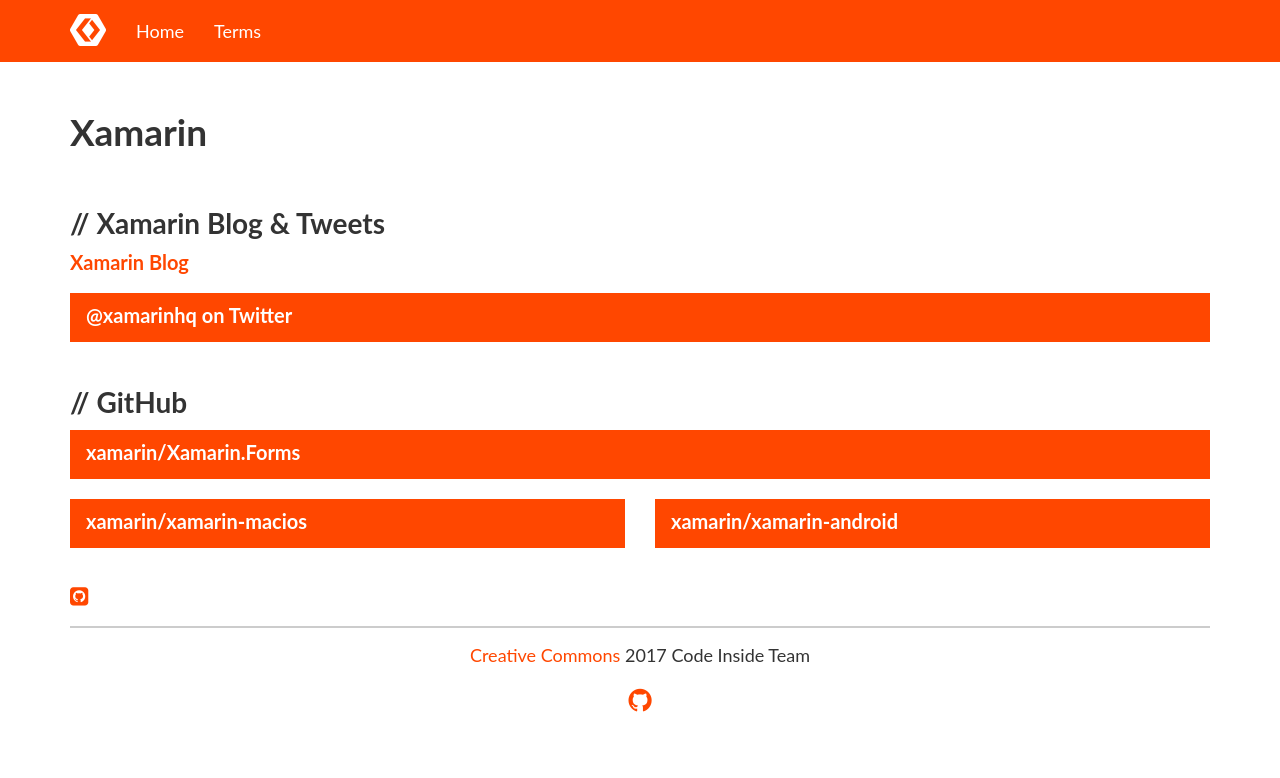
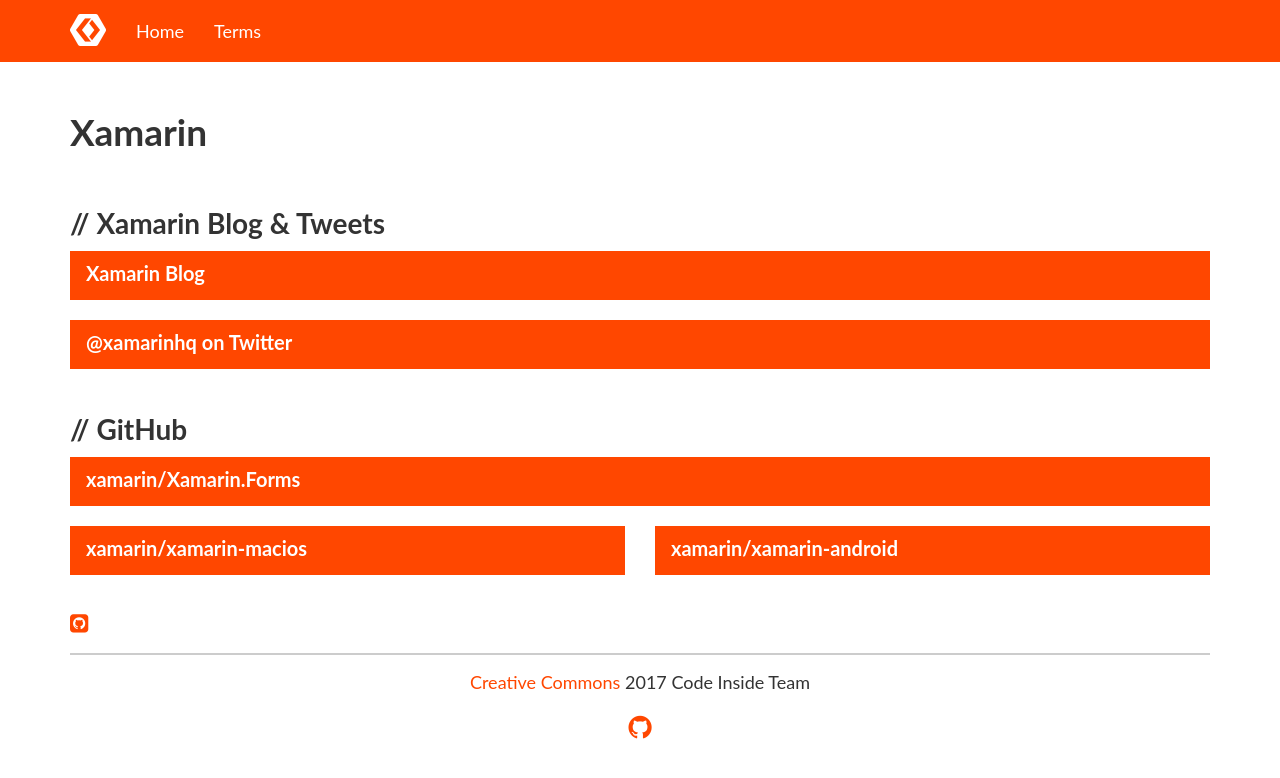
Before and after one commit to Code-Inside/KnowYourStack, a Jekyll site: the page built from _pages/xamarin.html, in a window 1280 px wide. Shown: the top 778 px of the page. Built offline with Jekyll 4.4.1, drawn with Linux system fonts in a browser that asks for light colours; nearby versions of some CDN libraries.

Commit message:
Update xamarin.html

```diff
--- a/_pages/xamarin.html
+++ b/_pages/xamarin.html
@@ -14,7 +14,7 @@
         <div class="col-md-12">
 
             <div class="list-group">
-                <a href="https://blog.xamarin.com/ class="list-group-item active">
+                <a href="https://blog.xamarin.com/" class="list-group-item active">
                     <h4 class="list-group-item-heading">Xamarin Blog</h4>
                 </a>
 
```
